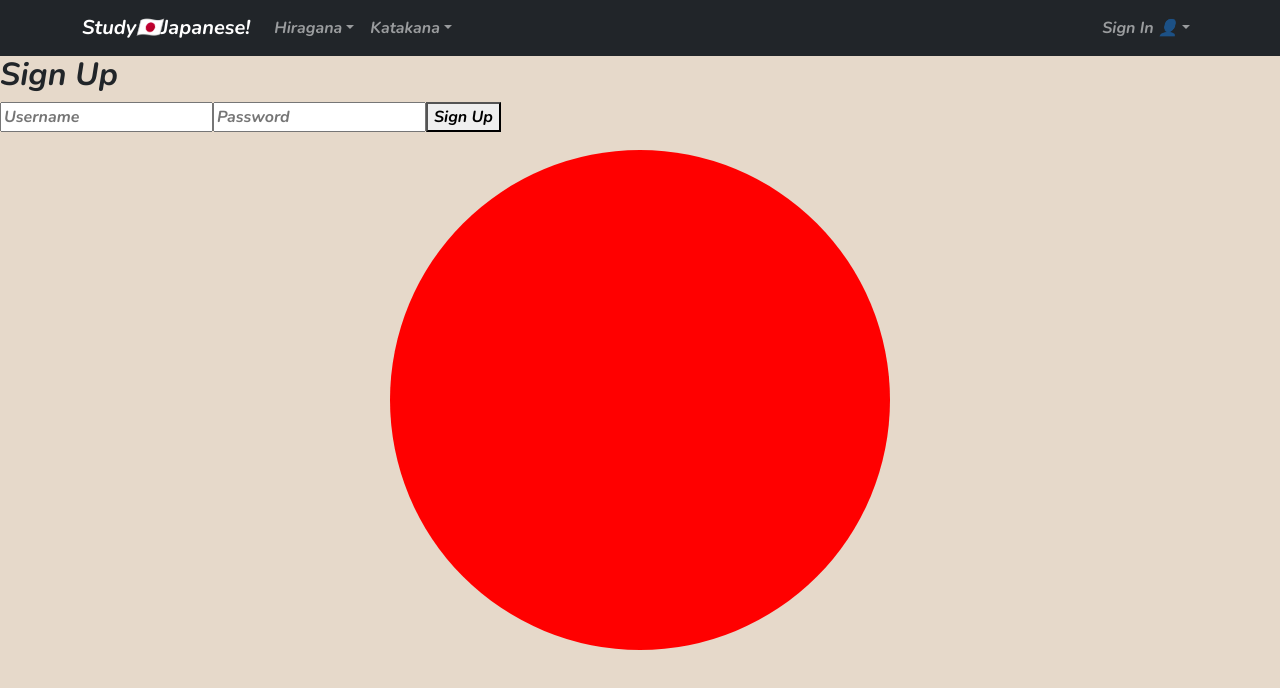
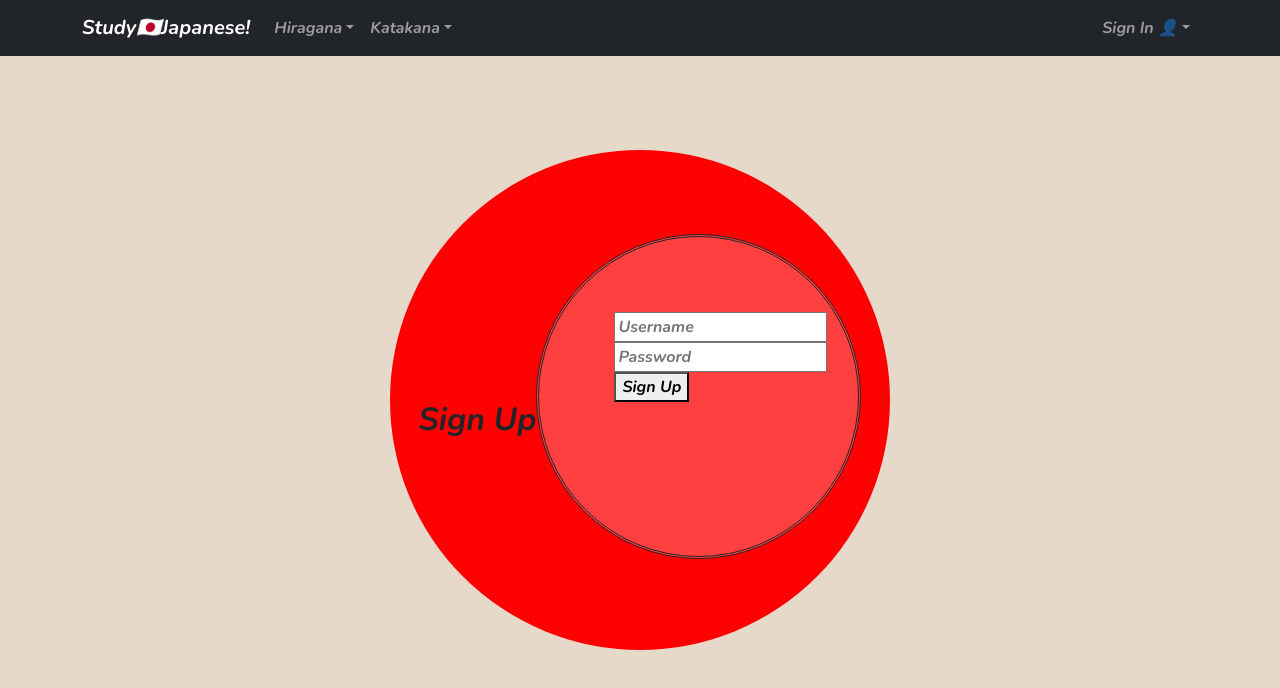
Before and after one commit to pastasauce59/study-japanese, a React (Create React App) app: page /signup in a window 1280 px wide. Shown: the top 688 px of the page. Built offline with nearby package versions, Linux system fonts and the light colour scheme.

Commit message:
Changing the css styling of the login and sign up forms for both Login and Signup components.

```diff
--- a/src/App.css
+++ b/src/App.css
@@ -356,6 +356,23 @@ a {
     margin: 5px;
 }
 
+.login-signup-div {
+    height: 92vh;
+    display: flex;
+    justify-content: center;
+    align-items: center;
+}
+
+.login-signup-form {
+    border-style: double;
+    border-radius: 50%;
+    height: 325px;
+    width: 325px;
+    padding: 75px;
+    margin-bottom: 7vh;
+    background-color: rgba(255, 255, 255, 0.25);
+}
+
 @media only screen and (max-width: 400px) {
     .homepage {
         position: relative;
--- a/src/Components/Login.js
+++ b/src/Components/Login.js
@@ -33,9 +33,9 @@ const Login = (props) => {
   };
 
   return (
-    <div>
+    <div className='login-signup-div'>
       <h2>Login</h2>
-      <form onSubmit={handleLogin}>
+      <form className="login-signup-form" onSubmit={handleLogin}>
         <input
           type="username"
           placeholder="Username"
--- a/src/Components/Signup.js
+++ b/src/Components/Signup.js
@@ -31,9 +31,9 @@ const SignUp = (props) => {
   };
 
   return (
-    <div>
+    <div className='login-signup-div'>
       <h2>Sign Up</h2>
-      <form onSubmit={handleSignUp}>
+      <form className="login-signup-form" onSubmit={handleSignUp}>
         <input
           type="text"
           id="username"
```
